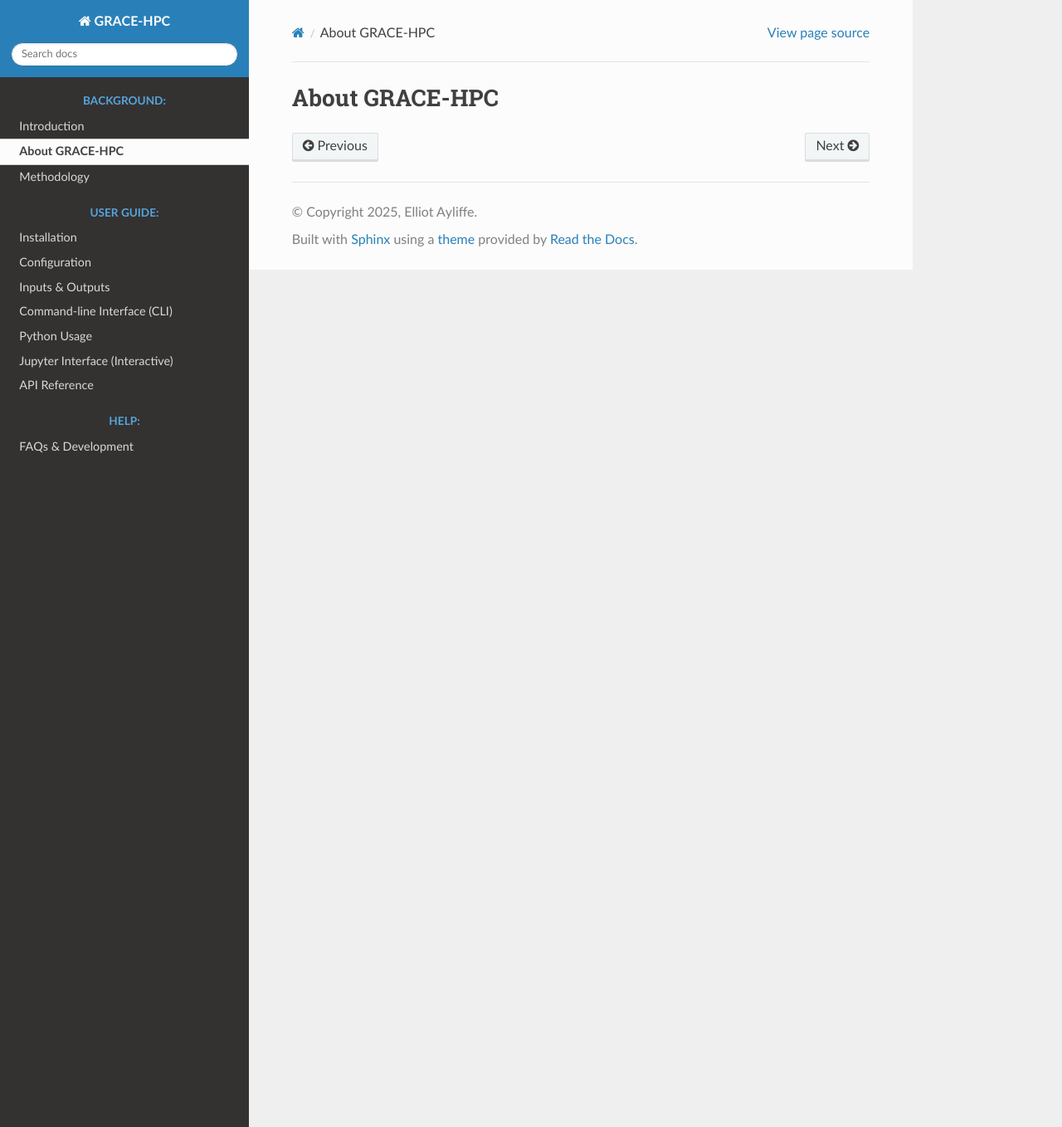
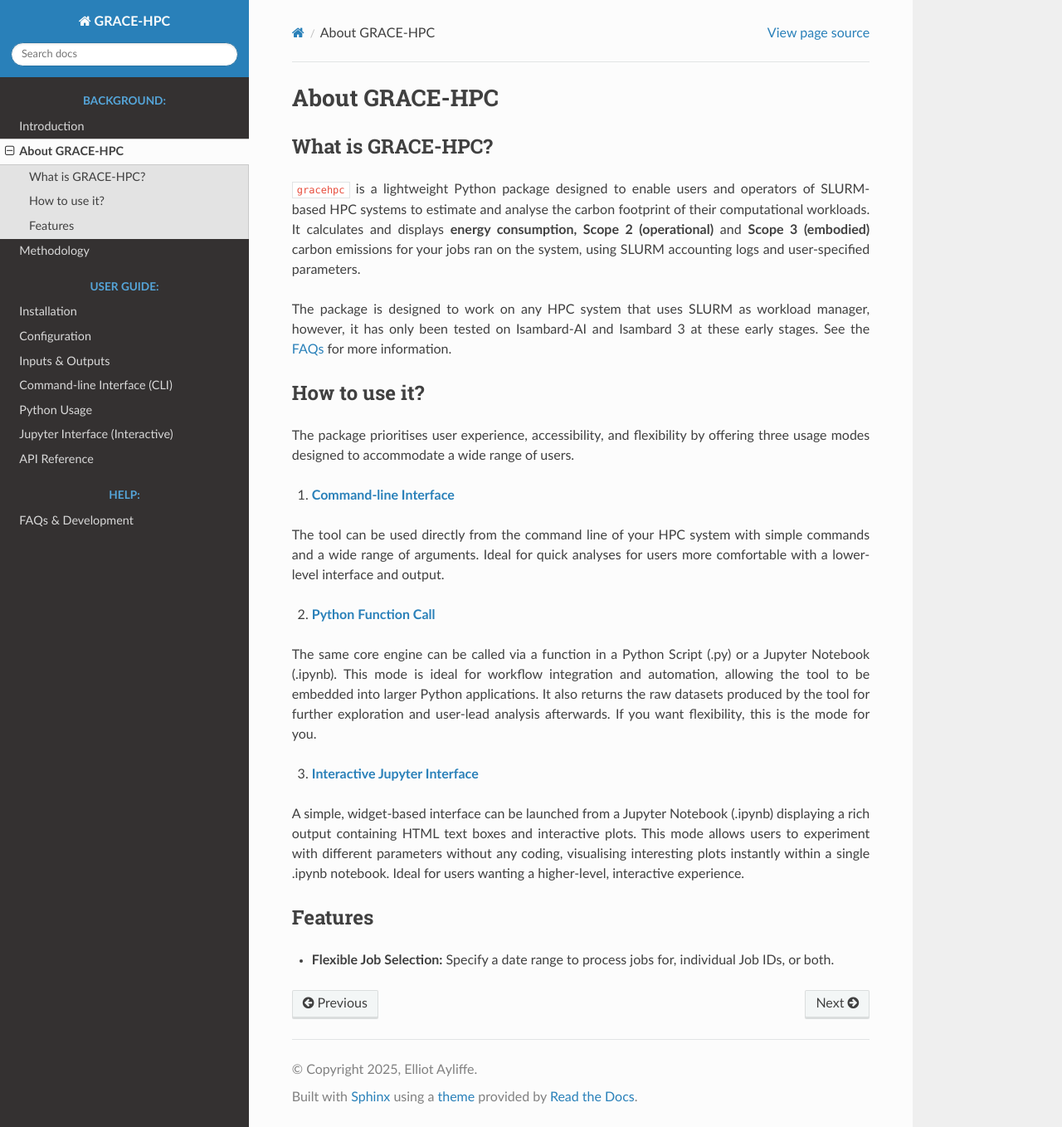
Before and after one commit to Elliot-Ayliffe/GRACE-HPC, a Sphinx documentation site: the page built from docs/features.md, in a window 1280 px wide and 1358 px high. Shown: the whole window at 83% size. Built offline with Sphinx 7.4.7 and the Read the Docs theme 3.1.0, drawn with Linux system fonts in a browser that asks for light colours.

Commit message:
Update features.md

```diff
--- a/docs/features.md
+++ b/docs/features.md
@@ -1 +1,28 @@
 # About GRACE-HPC
+
+## What is GRACE-HPC?
+
+`gracehpc` is a lightweight Python package designed to enable users and operators of SLURM-based HPC systems to estimate and analyse the carbon footprint of their computational workloads. It calculates and displays **energy consumption, Scope 2 (operational)** and **Scope 3 (embodied)** carbon emissions for your jobs ran on the system, using SLURM accounting logs and user-specified parameters.
+
+The package is designed to work on any HPC system that uses SLURM as workload manager, however, it has only been tested on Isambard-AI and Isambard 3 at these early stages. See the [FAQs](faqs.md) for more information.
+
+## How to use it?
+
+The package prioritises user experience, accessibility, and flexibility by offering three usage modes designed to accommodate a wide range of users.
+
+1. [**Command-line Interface**](cli.md)
+
+The tool can be used directly from the command line of your HPC system with simple commands and a wide range of arguments. Ideal for quick analyses for users more comfortable with a lower-level interface and output.
+
+2. [**Python Function Call**](function.md)
+
+The same core engine can be called via a function in a Python Script (.py) or a Jupyter Notebook (.ipynb). This mode is ideal for workflow integration and automation, allowing the tool to be embedded into larger Python applications. It also returns the raw datasets produced by the tool for further exploration and user-lead analysis afterwards. If you want flexibility, this is the mode for you.
+
+3. [**Interactive Jupyter Interface**](jupyter.md)
+
+A simple, widget-based interface can be launched from a Jupyter Notebook (.ipynb) displaying a rich output containing HTML text boxes and interactive plots. This mode allows users to experiment with different parameters without any coding, visualising interesting plots instantly within a single .ipynb notebook. Ideal for users wanting a higher-level, interactive experience.
+
+
+## Features
+
+- **Flexible Job Selection:** Specify a date range to process jobs for, individual Job IDs, or both.
```
